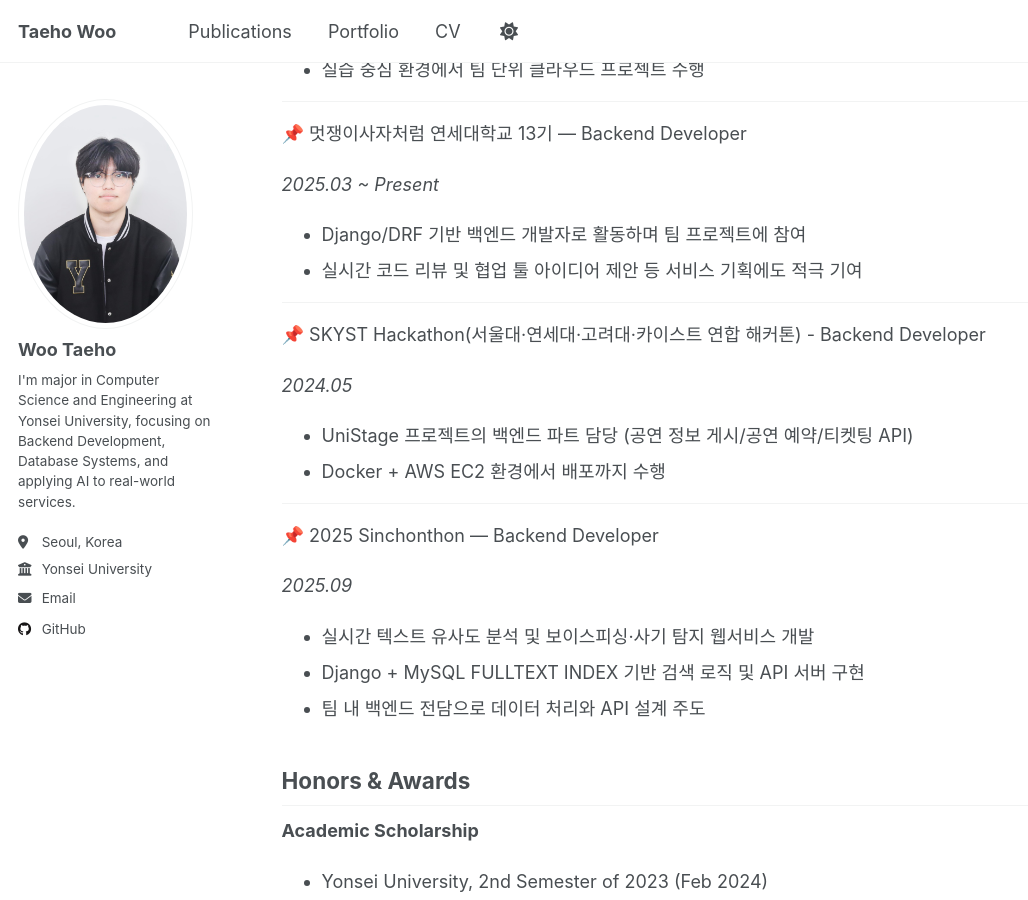
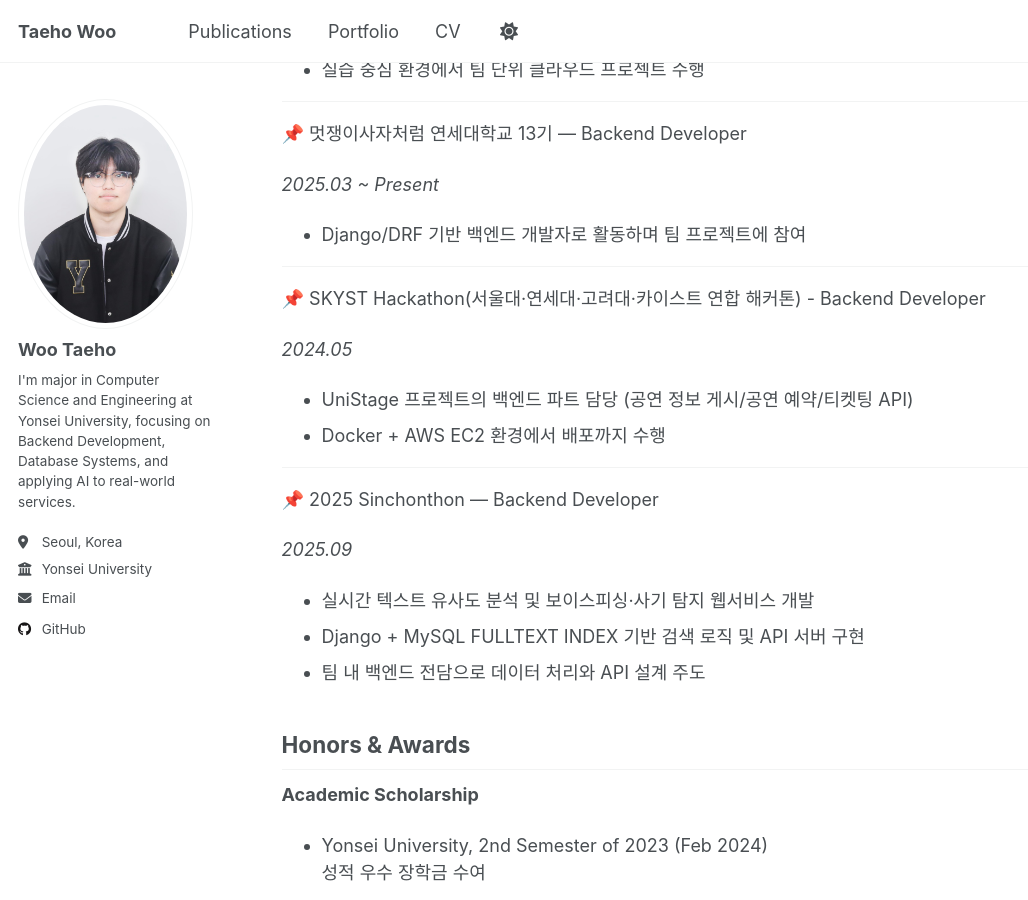
Before and after one commit to wooxogh/wooxogh.github.io, a Jekyll site: the page built from _pages/about.md, in a window 1280 px wide and 900 px high, scrolled down 515 px. Shown: the whole window, without its empty margins (0-1028 px from the left). Built offline with Jekyll 4.4.1, drawn with Linux system fonts in a browser that asks for light colours; a script that is not in the unit is left out.

Commit message:
디테일

```diff
--- a/_pages/about.md
+++ b/_pages/about.md
@@ -24,7 +24,6 @@ Experiences
 
 *2025.03 ~ Present*
 - Django/DRF 기반 백엔드 개발자로 활동하며 팀 프로젝트에 참여
-- 실시간 코드 리뷰 및 협업 툴 아이디어 제안 등 서비스 기획에도 적극 기여
 
 ------
 📌 SKYST Hackathon(서울대·연세대·고려대·카이스트 연합 해커톤) - Backend Developer
```
